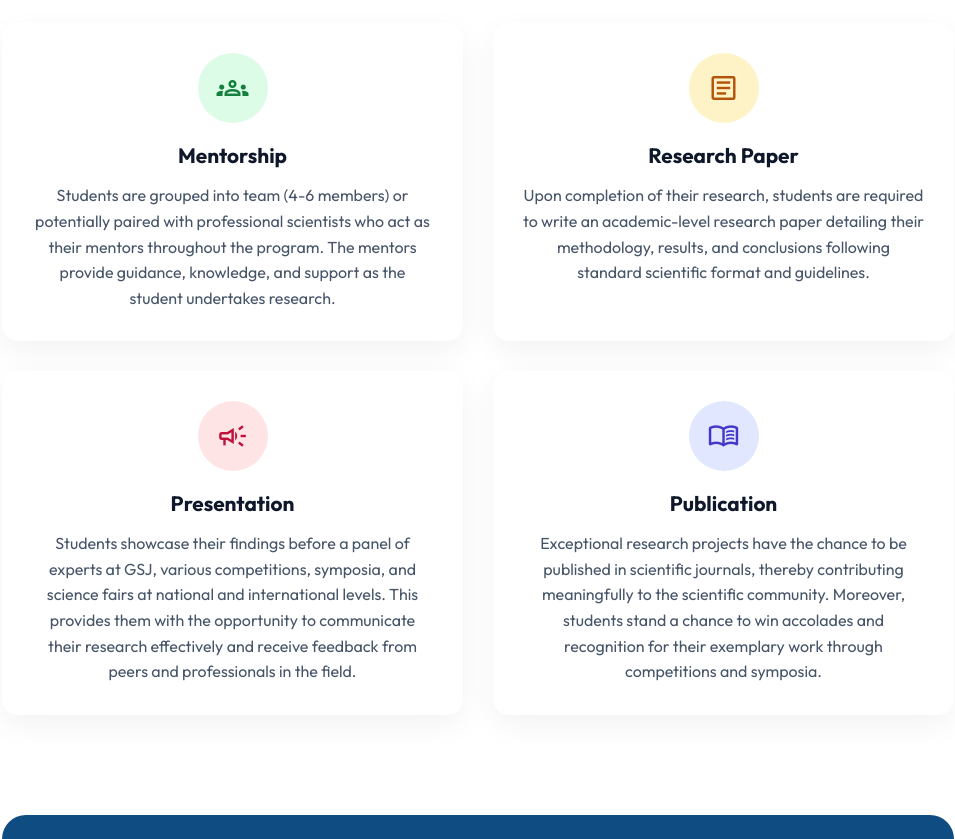
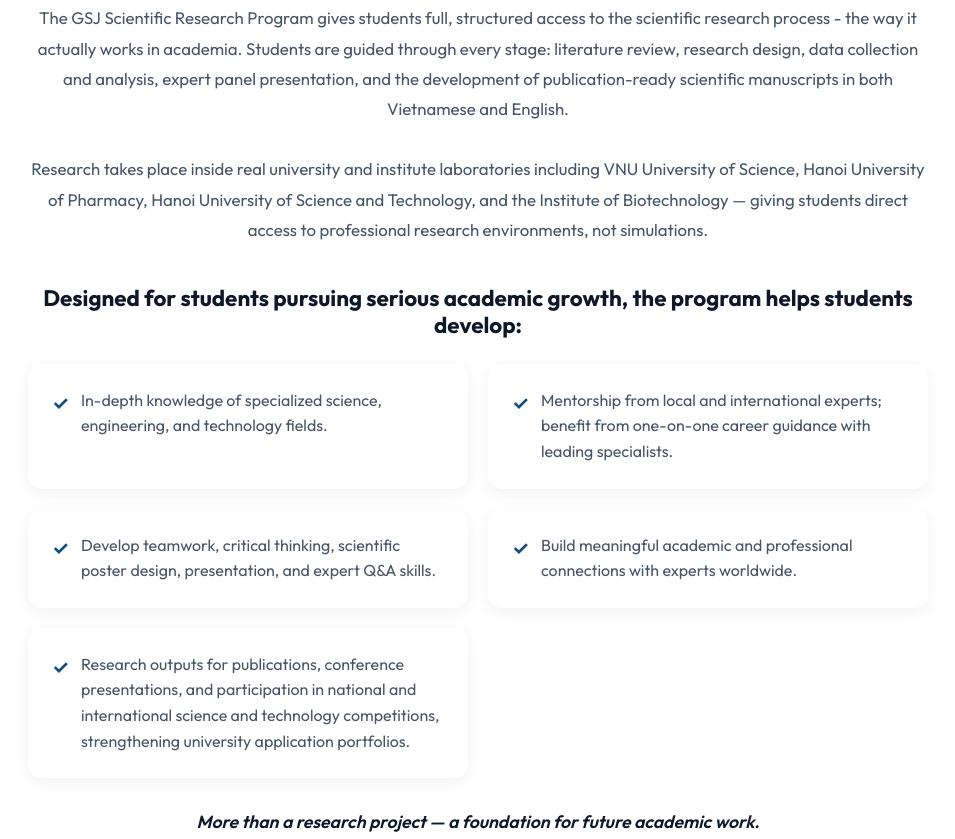
Before and after one commit to deltatrap99/gsj-new-website, a plain HTML site: page research.html in a window 1280 px wide. Shown: the part 1713-2552 px from the top of the page, without its empty margins (162-1117 px from the left). Drawn offline with nearby package versions, Linux system fonts and the light colour scheme.

Commit message:
fix: apply all red Comment tab items
- About: Watch Overview button linked to company video
- Our Program: updated hero subtitle per Comment, changed Coaching image (was duplicate)
- Research: replaced Science Research Overview with exact Plan text
- Mentors: updated institution names to actual GSJ partners
- FAQ: fixed Q7 competition answer with full list, removed 2 questions (membership + application process)
- Hero bg image updated to Google Drive link

```diff
--- a/research.html
+++ b/research.html
@@ -122,37 +122,37 @@
 
             <!-- Core Pillars -->
             <div id="overview" style="margin-bottom: 100px;">
-                <h2 style="font-size: 2.2rem; font-weight: 800; color: #0f172a; margin-bottom: 40px; text-align: center;">Our Science Research Overview</h2>
-                <div class="grid-2-cols">
-                    <div style="background: white; padding: 30px; border-radius: 16px; box-shadow: 0 10px 30px rgba(0,0,0,0.05); text-align: center; transition: transform 0.3s ease;">
-                        <div style="width: 70px; height: 70px; background: #dcfce7; border-radius: 50%; display: flex; align-items: center; justify-content: center; margin: 0 auto 20px;">
-                            <span class="material-symbols-outlined" style="font-size: 2rem; color: #15803d;">groups</span>
-                        </div>
-                        <h3 style="font-size: 1.3rem; font-weight: 700; color: #0f172a; margin-bottom: 15px;">Mentorship</h3>
-                        <p style="font-size: 1rem; color: #475569; line-height: 1.6;">Students are grouped into team (4-6 members) or potentially paired with professional scientists who act as their mentors throughout the program. The mentors provide guidance, knowledge, and support as the student undertakes research.</p>
+                <h2 style="font-size: 2.2rem; font-weight: 800; color: #0f172a; margin-bottom: 20px; text-align: center;">Our Science Research Overview</h2>
+                <p style="font-size: 1.05rem; color: #475569; line-height: 1.8; margin-bottom: 30px; text-align: center; max-width: 900px; margin-left: auto; margin-right: auto;">
+                    The GSJ Scientific Research Program gives students full, structured access to the scientific research process - the way it actually works in academia. Students are guided through every stage: literature review, research design, data collection and analysis, expert panel presentation, and the development of publication-ready scientific manuscripts in both Vietnamese and English.
+                </p>
+                <p style="font-size: 1.05rem; color: #475569; line-height: 1.8; margin-bottom: 40px; text-align: center; max-width: 900px; margin-left: auto; margin-right: auto;">
+                    Research takes place inside real university and institute laboratories including VNU University of Science, Hanoi University of Pharmacy, Hanoi University of Science and Technology, and the Institute of Biotechnology — giving students direct access to professional research environments, not simulations.
+                </p>
+                <h3 style="font-size: 1.4rem; font-weight: 700; color: #0f172a; margin-bottom: 25px; text-align: center;">Designed for students pursuing serious academic growth, the program helps students develop:</h3>
+                <div style="display: grid; grid-template-columns: repeat(auto-fit, minmax(350px, 1fr)); gap: 20px; max-width: 900px; margin: 0 auto;">
+                    <div style="background: white; padding: 24px; border-radius: 14px; box-shadow: 0 4px 15px rgba(0,0,0,0.05); display: flex; gap: 12px; align-items: flex-start;">
+                        <span style="color: #0f4c81; font-weight: bold; font-size: 1.2rem; flex-shrink: 0;">✓</span>
+                        <p style="font-size: 1rem; color: #475569; line-height: 1.6; margin: 0;">In-depth knowledge of specialized science, engineering, and technology fields.</p>
                     </div>
-                    <div style="background: white; padding: 30px; border-radius: 16px; box-shadow: 0 10px 30px rgba(0,0,0,0.05); text-align: center; transition: transform 0.3s ease;">
-                        <div style="width: 70px; height: 70px; background: #fef3c7; border-radius: 50%; display: flex; align-items: center; justify-content: center; margin: 0 auto 20px;">
-                            <span class="material-symbols-outlined" style="font-size: 2rem; color: #b45309;">article</span>
-                        </div>
-                        <h3 style="font-size: 1.3rem; font-weight: 700; color: #0f172a; margin-bottom: 15px;">Research Paper</h3>
-                        <p style="font-size: 1rem; color: #475569; line-height: 1.6;">Upon completion of their research, students are required to write an academic-level research paper detailing their methodology, results, and conclusions following standard scientific format and guidelines.</p>
+                    <div style="background: white; padding: 24px; border-radius: 14px; box-shadow: 0 4px 15px rgba(0,0,0,0.05); display: flex; gap: 12px; align-items: flex-start;">
+                        <span style="color: #0f4c81; font-weight: bold; font-size: 1.2rem; flex-shrink: 0;">✓</span>
+                        <p style="font-size: 1rem; color: #475569; line-height: 1.6; margin: 0;">Mentorship from local and international experts; benefit from one-on-one career guidance with leading specialists.</p>
                     </div>
-                    <div style="background: white; padding: 30px; border-radius: 16px; box-shadow: 0 10px 30px rgba(0,0,0,0.05); text-align: center; transition: transform 0.3s ease;">
-                        <div style="width: 70px; height: 70px; background: #ffe4e6; border-radius: 50%; display: flex; align-items: center; justify-content: center; margin: 0 auto 20px;">
-                            <span class="material-symbols-outlined" style="font-size: 2rem; color: #be123c;">campaign</span>
-                        </div>
-                        <h3 style="font-size: 1.3rem; font-weight: 700; color: #0f172a; margin-bottom: 15px;">Presentation</h3>
-                        <p style="font-size: 1rem; color: #475569; line-height: 1.6;">Students showcase their findings before a panel of experts at GSJ, various competitions, symposia, and science fairs at national and international levels. This provides them with the opportunity to communicate their research effectively and receive feedback from peers and professionals in the field.</p>
+                    <div style="background: white; padding: 24px; border-radius: 14px; box-shadow: 0 4px 15px rgba(0,0,0,0.05); display: flex; gap: 12px; align-items: flex-start;">
+                        <span style="color: #0f4c81; font-weight: bold; font-size: 1.2rem; flex-shrink: 0;">✓</span>
+                        <p style="font-size: 1rem; color: #475569; line-height: 1.6; margin: 0;">Develop teamwork, critical thinking, scientific poster design, presentation, and expert Q&A skills.</p>
                     </div>
-                    <div style="background: white; padding: 30px; border-radius: 16px; box-shadow: 0 10px 30px rgba(0,0,0,0.05); text-align: center; transition: transform 0.3s ease;">
-                        <div style="width: 70px; height: 70px; background: #e0e7ff; border-radius: 50%; display: flex; align-items: center; justify-content: center; margin: 0 auto 20px;">
-                            <span class="material-symbols-outlined" style="font-size: 2rem; color: #4338ca;">menu_book</span>
-                        </div>
-                        <h3 style="font-size: 1.3rem; font-weight: 700; color: #0f172a; margin-bottom: 15px;">Publication</h3>
-                        <p style="font-size: 1rem; color: #475569; line-height: 1.6;">Exceptional research projects have the chance to be published in scientific journals, thereby contributing meaningfully to the scientific community. Moreover, students stand a chance to win accolades and recognition for their exemplary work through competitions and symposia.</p>
+                    <div style="background: white; padding: 24px; border-radius: 14px; box-shadow: 0 4px 15px rgba(0,0,0,0.05); display: flex; gap: 12px; align-items: flex-start;">
+                        <span style="color: #0f4c81; font-weight: bold; font-size: 1.2rem; flex-shrink: 0;">✓</span>
+                        <p style="font-size: 1rem; color: #475569; line-height: 1.6; margin: 0;">Build meaningful academic and professional connections with experts worldwide.</p>
+                    </div>
+                    <div style="background: white; padding: 24px; border-radius: 14px; box-shadow: 0 4px 15px rgba(0,0,0,0.05); display: flex; gap: 12px; align-items: flex-start;">
+                        <span style="color: #0f4c81; font-weight: bold; font-size: 1.2rem; flex-shrink: 0;">✓</span>
+                        <p style="font-size: 1rem; color: #475569; line-height: 1.6; margin: 0;">Research outputs for publications, conference presentations, and participation in national and international science and technology competitions, strengthening university application portfolios.</p>
                     </div>
                 </div>
+                <p style="font-size: 1.1rem; font-weight: 600; font-style: italic; color: #0f172a; text-align: center; margin-top: 30px;">More than a research project — a foundation for future academic work.</p>
             </div>
 
             <!-- Why Participate -->
```
Also changed, not shown: about.html (+1 -1 lines), mentors.html (+6 -6 lines), questions.html (+4 -1 lines), services.html (+2 -20 lines), style.css (+1 -1 lines).
